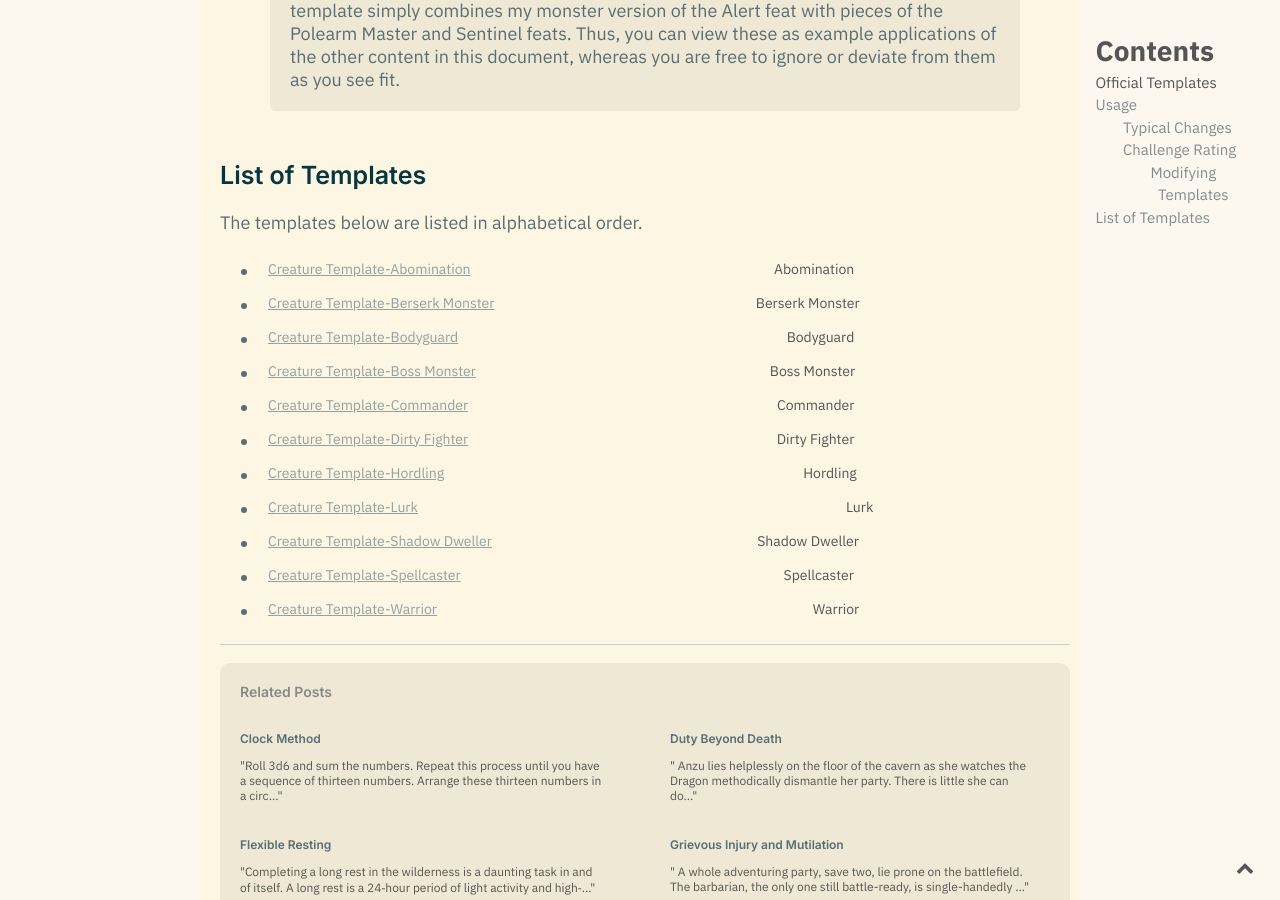
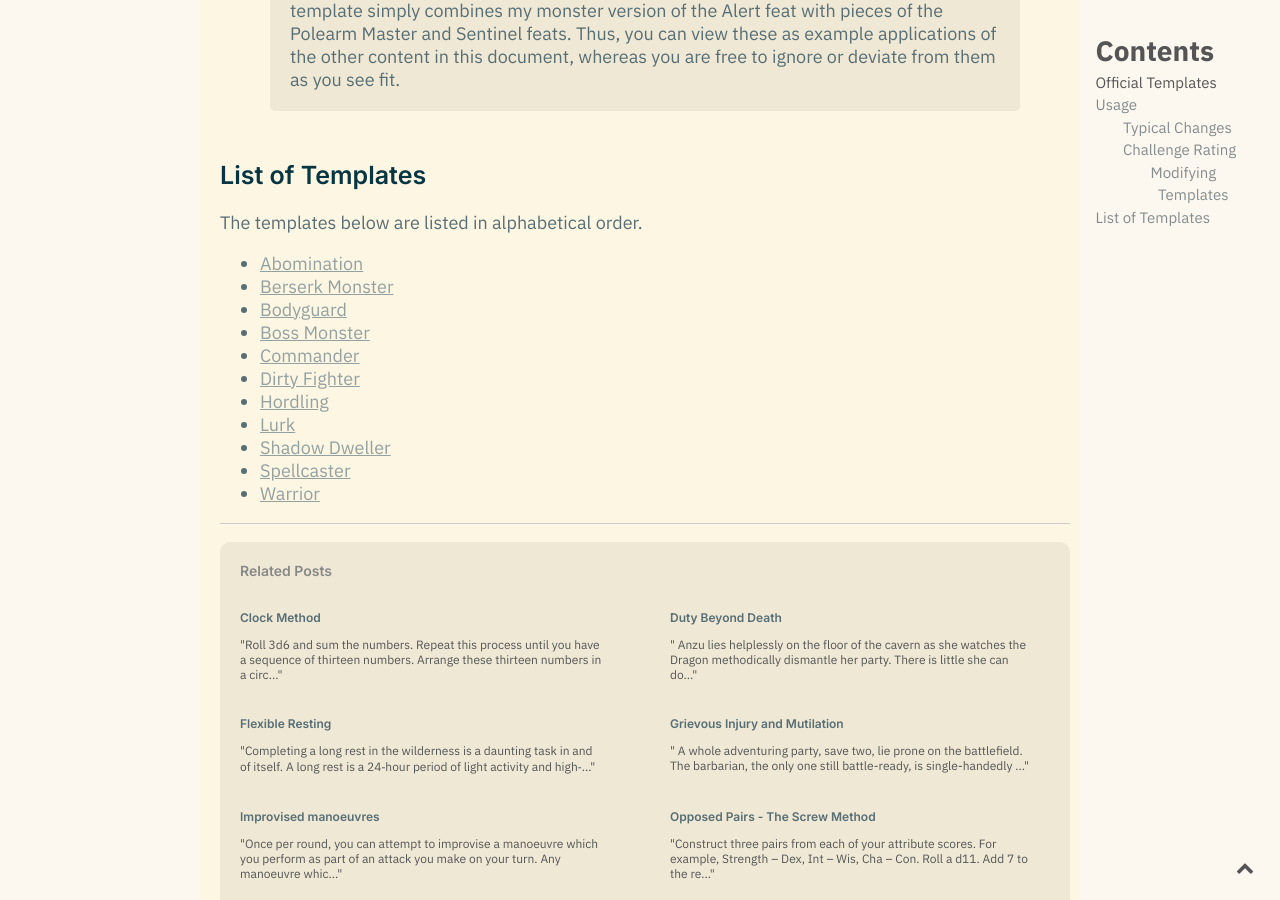
Before and after one commit to 5egeneral/compendium, a Jekyll site: the page built from _notes/20210601-Creature Templates.md, in a window 1280 px wide and 900 px high, scrolled down 1957 px. Built offline with Jekyll 4.4.1, drawn with Linux system fonts in a browser that asks for light colours; the table of contents is made by our own code.

Commit message:
Update 20210601-Creature Templates.md

```diff
--- a/_notes/20210601-Creature Templates.md
+++ b/_notes/20210601-Creature Templates.md
@@ -37,14 +37,14 @@ Because a template can be applied to so many different monsters, there is no lis
 ## List of Templates
 The templates below are listed in alphabetical order.
 
-- [[Creature Template-Abomination|Abomination]]
-- [[Creature Template-Berserk Monster|Berserk Monster]]
-- [[Creature Template-Bodyguard|Bodyguard]]
-- [[Creature Template-Boss Monster|Boss Monster]]
-- [[Creature Template-Commander|Commander]]
-- [[Creature Template-Dirty Fighter|Dirty Fighter]]
-- [[Creature Template-Hordling|Hordling]]
-- [[Creature Template-Lurk|Lurk]]
-- [[Creature Template-Shadow Dweller|Shadow Dweller]]
-- [[Creature Template-Spellcaster|Spellcaster]]
-- [[Creature Template-Warrior|Warrior]]
+- [[Creature Template-Abomination\|Abomination]]
+- [[Creature Template-Berserk Monster\|Berserk Monster]]
+- [[Creature Template-Bodyguard\|Bodyguard]]
+- [[Creature Template-Boss Monster\|Boss Monster]]
+- [[Creature Template-Commander\|Commander]]
+- [[Creature Template-Dirty Fighter\|Dirty Fighter]]
+- [[Creature Template-Hordling\|Hordling]]
+- [[Creature Template-Lurk\|Lurk]]
+- [[Creature Template-Shadow Dweller\|Shadow Dweller]]
+- [[Creature Template-Spellcaster\|Spellcaster]]
+- [[Creature Template-Warrior\|Warrior]]
```
